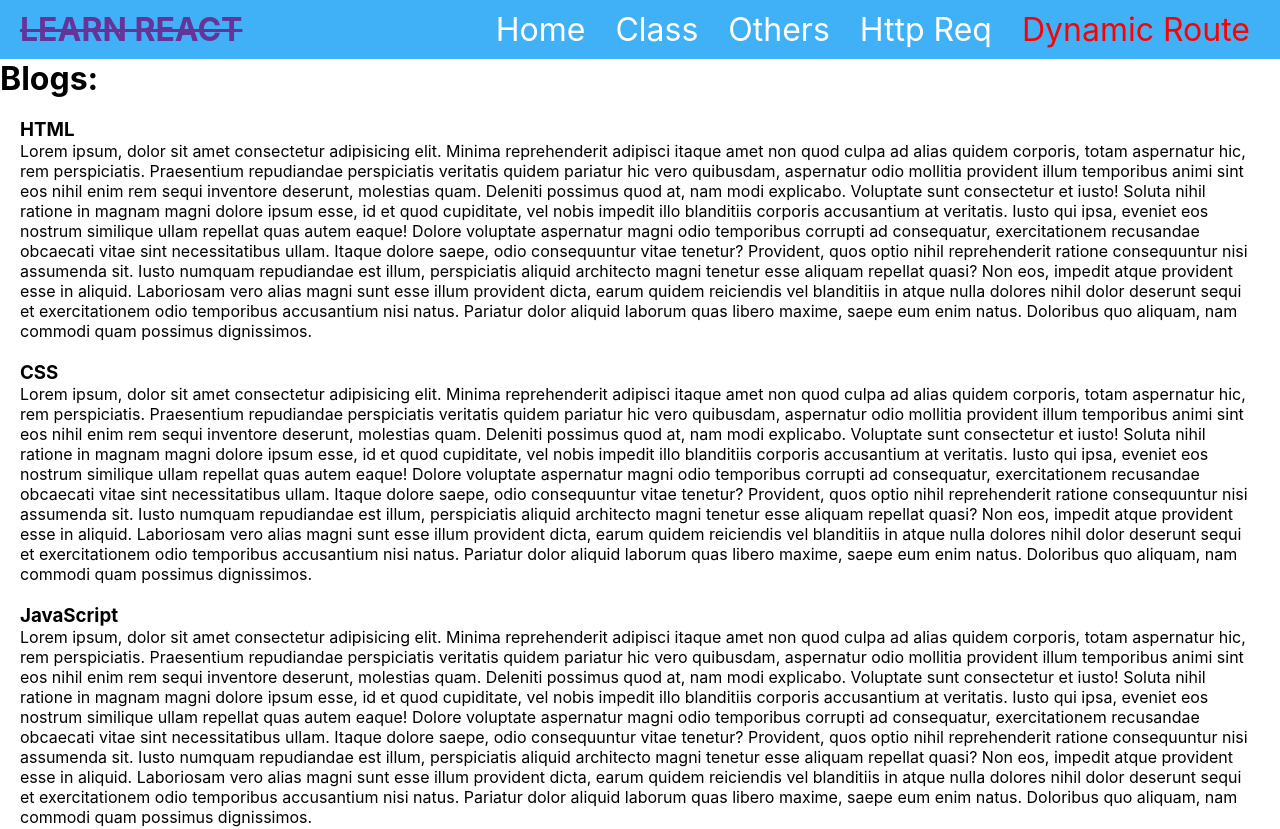
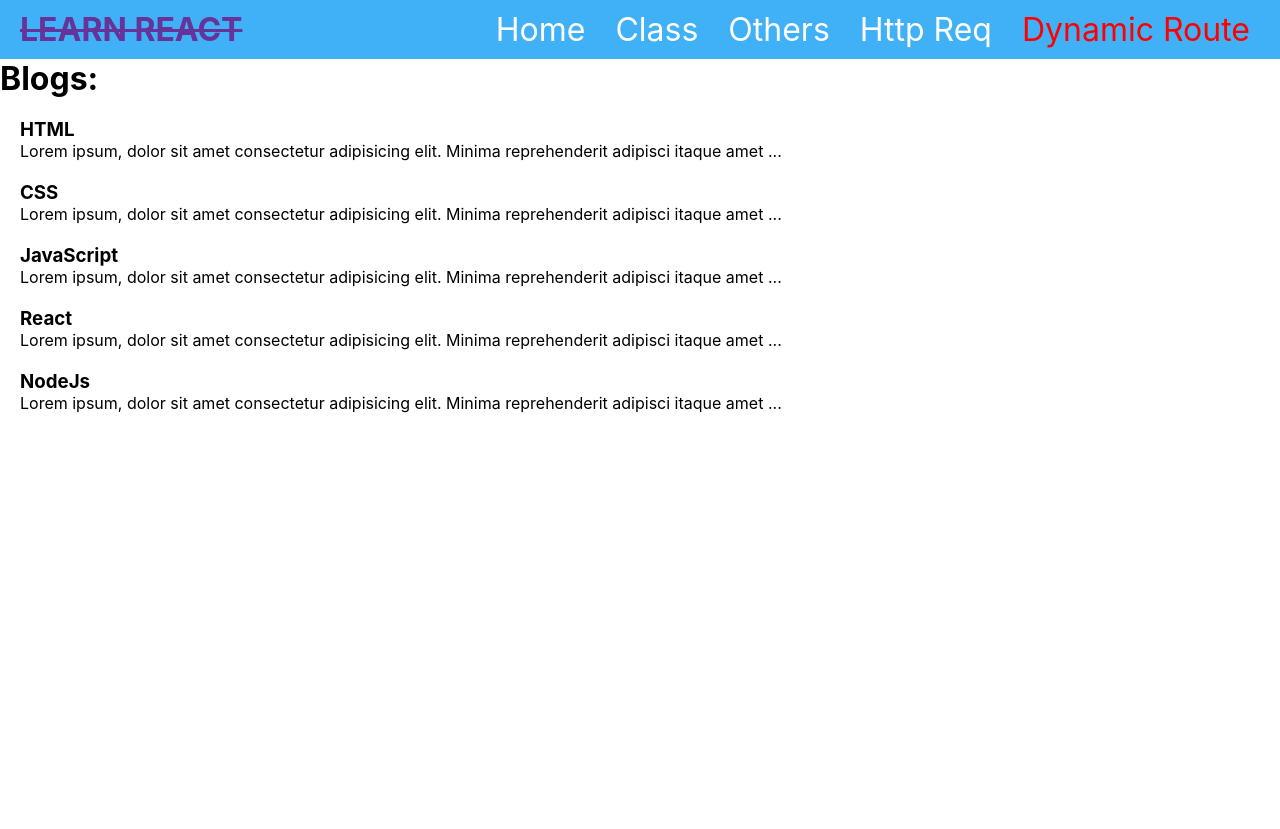
Before and after one commit to khaled39ab/React-With-LWS, a React (Create React App) app: page /dynamic-route in a window 1280 px wide. Shown: the top 829 px of the page. After the commit the page ends 800 px from the top, so only its background shows below. Built offline with nearby package versions, Linux system fonts and the light colour scheme.

Commit message:
truncate paragraph to create dynamic route

```diff
--- a/src/page/dynamic-routing/Blogs.js
+++ b/src/page/dynamic-routing/Blogs.js
@@ -2,10 +2,19 @@ import React from 'react';
 
 const Blogs = ({ blog }) => {
 
+    const sliceStr = (str, num) => {
+        if (str.length > num) {
+            return str.slice(0, num) + '...'
+        }
+        else {
+            return str;
+        }
+    }
+
     return (
         <article style={{ margin: '20px' }}>
             <h3>{blog.title}</h3>
-            <p>{blog.desc}</p>
+            <p>{sliceStr(blog.desc, 100)}</p>
         </article>
     );
 };
```
